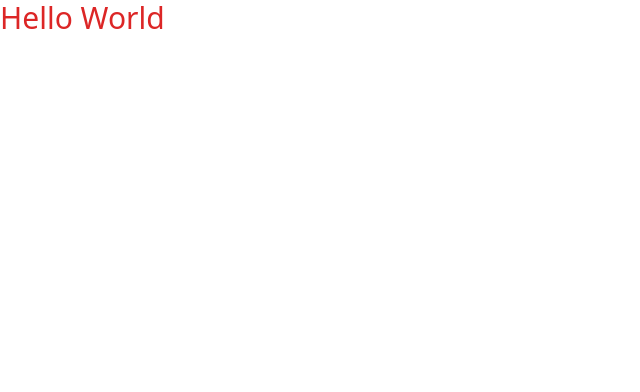
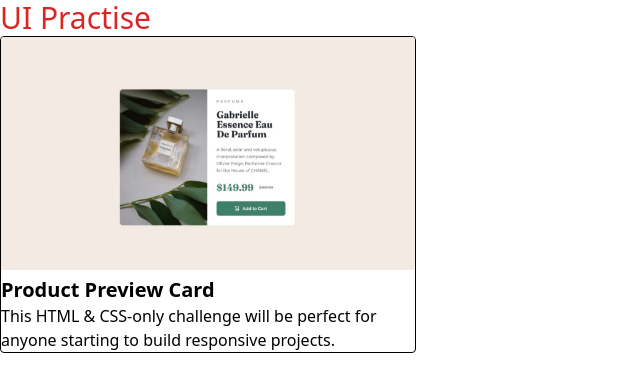
Before and after one commit to hayden-93/ui-practise, a Next.js app: page / in a window 1280 px wide. Shown: the top 392 px of the page, without its empty margins (0-640 px from the left). Built offline with nearby package versions, Linux system fonts and the light colour scheme.

Commit message:
feat: home page
add home page UI and create Image/Link components

```diff
--- a/pages/index.tsx
+++ b/pages/index.tsx
@@ -1,10 +1,27 @@
-import type { NextPage } from 'next';
+import type { NextPage } from "next";
+
+import { Image, Link } from "../src/components";
+
+import projects from "../src/data/projects.json";
 
 const Home: NextPage = () => {
   return (
-    <>
-      <h1 className='text-3xl text-red-600'>Hello World</h1>
-    </>
+    <div className="max-w-screen-xl mx-auto">
+      <h1 className="text-3xl text-red-600">UI Practise</h1>
+      <ul className="grid grid-cols-3 gap-4">
+        {projects.map(({ alt, description, href, src, title }) => (
+          <li key={href} className="">
+            <Link href={href} className="">
+              <div className="rounded overflow-hidden border border-black">
+                <Image src={src} alt={alt} width={416} height={234} />
+                <h2 className="text-xl font-bold">{title}</h2>
+                <p className="">{description}</p>
+              </div>
+            </Link>
+          </li>
+        ))}
+      </ul>
+    </div>
   );
 };
 
--- /dev/null
+++ b/src/components/Link.tsx
@@ -0,0 +1,18 @@
+import type { PropsWithChildren } from "react";
+import type { LinkProps as NextLinkProps } from "next/link";
+
+import { forwardRef } from "react";
+import NextLink from "next/link";
+
+interface LinkProps extends NextLinkProps {
+  className?: string;
+}
+
+export const Link = forwardRef<HTMLAnchorElement, PropsWithChildren<LinkProps>>(
+  ({ children, className, ...props }, forwardedRef) => (
+    <NextLink ref={forwardedRef} {...props}>
+      <a>{children}</a>
+    </NextLink>
+  )
+);
+Link.displayName = "Link";
--- /dev/null
+++ b/src/components/index.tsx
@@ -0,0 +1,2 @@
+export * from "./Image";
+export * from "./Link";
```
Also changed, not shown: src/components/Image.tsx (added, +9 -0 lines).
